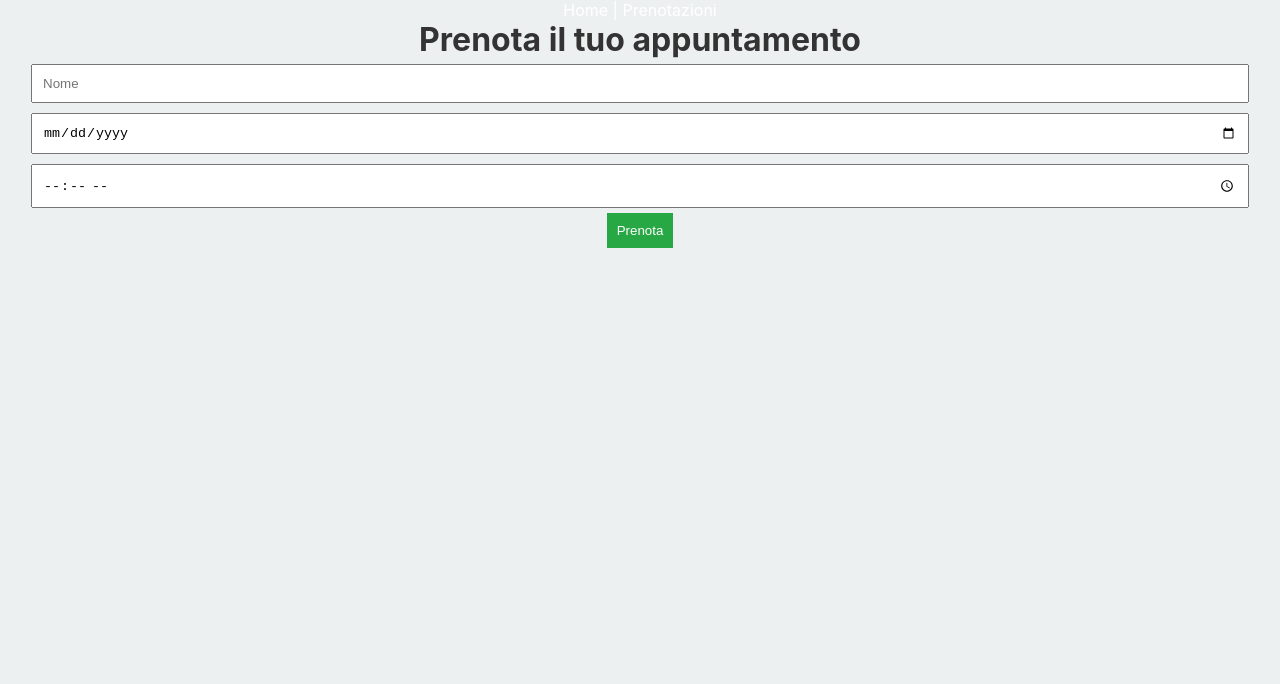
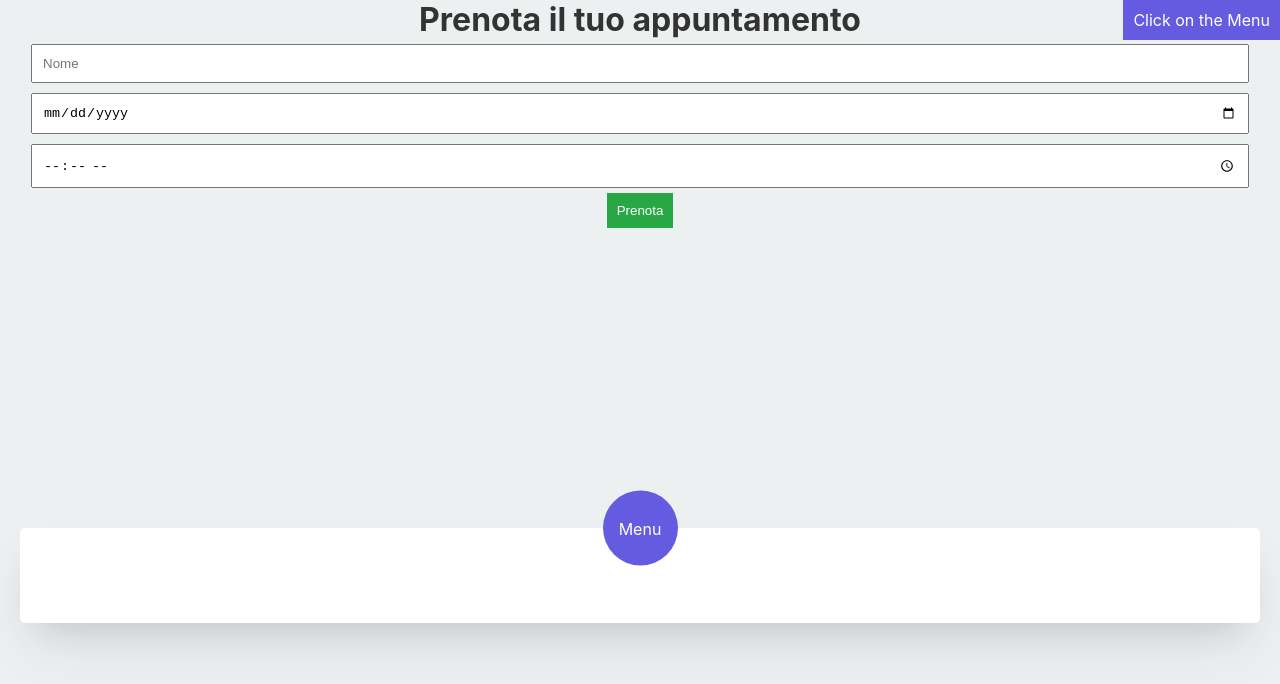
Before and after one commit to Mazz19/AppPrenotazioni, a plain HTML site: page index.html in a window 1280 px wide. Drawn offline with nearby package versions, Linux system fonts and the light colour scheme.

Commit message:
Update index.html

```diff
--- a/index.html
+++ b/index.html
@@ -2,9 +2,6 @@
 <html lang="it">
 <meta name="viewport" content="width=device-width, initial-scale=1.0">
 <head>
-    <nav>
-        <a href="https://mazz19.github.io/AppPrenotazioni/index.html">Home</a> <a href="">|</a> <a href="https://mazz19.github.io/AppPrenotazioni/prenotazioni.html" class="navbar">Prenotazioni</a>
-    </nav>
     <meta charset="UTF-8">
     <meta name="viewport" content="width=device-width, initial-scale=1.0">
     <title>Prenotazioni</title>
@@ -84,5 +81,38 @@
         // Carica le prenotazioni all'avvio
         loadBookings();
     </script>
+
+    <nav class="nav">
+  <input id="menu" type="checkbox">
+  <label for="menu">Menu</label>
+  <ul class="menu">
+    <li>
+      <a href="/Prenotazioni/index.html">
+        <span>Home</span>
+        <i class="fas fa-address-card" aria-hidden="true"></i>
+      </a>
+    </li>
+    <li>
+      <a href="/Prenotazioni/prenotazioni.html">
+        <span>Prenota</span>
+        <i class="fas fa-tasks" aria-hidden="false"></i>
+      </a>
+    </li>
+    <li>
+      <a href="#0">
+        <span>Chi Siamo</span>
+        <i class="fas fa-users" aria-hidden="true"></i>
+      </a>
+    </li>
+    <li>
+      <a href="#0">
+        <span>Contatti</span>
+        <i class="fas fa-envelope-open-text" aria-hidden="true"></i>
+      </a>
+    </li>
+  </ul>
+</nav>
+
+<p class="notification">Click on the Menu</p>
 </body>
 </html>
```
